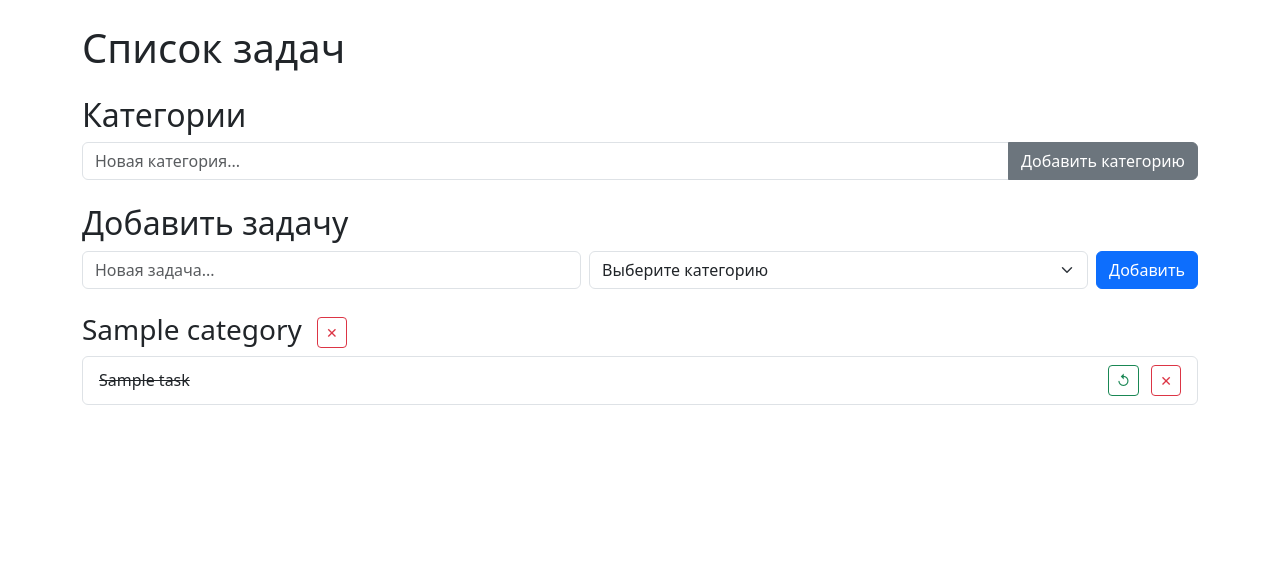
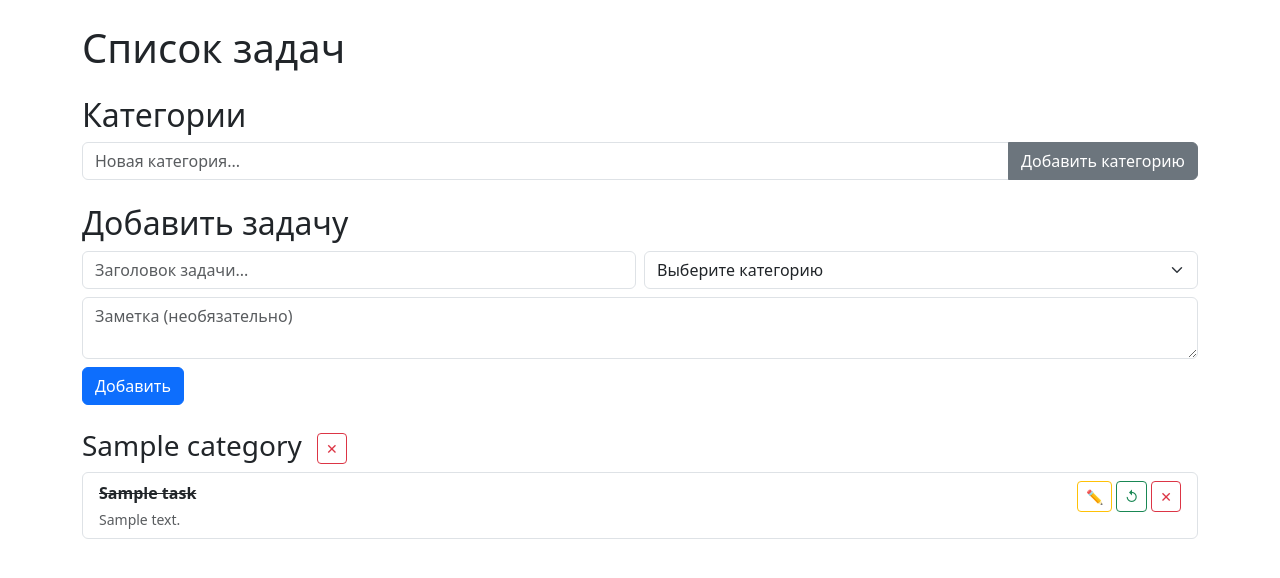
Before and after one commit to bohdanbok/task_schedule, a Flask app: page / in a window 1280 px wide. Shown: the top 578 px of the page. Run offline with Flask 3, Linux system fonts and the light colour scheme; tables that the repository leaves empty hold one stand-in row (values such as "Sample post").

Commit message:
Added Notes

```diff
--- a/app.py
+++ b/app.py
@@ -6,7 +6,7 @@ app.config['SQLALCHEMY_DATABASE_URI'] = 'sqlite:///db.sqlite3'
 app.config['SQLALCHEMY_TRACK_MODIFICATIONS'] = False
 db = SQLAlchemy(app)
 
-# МОДЕЛИ
+# Модели
 class Category(db.Model):
     id = db.Column(db.Integer, primary_key=True)
     name = db.Column(db.String(100), nullable=False)
@@ -15,31 +15,31 @@ class Category(db.Model):
 class Task(db.Model):
     id = db.Column(db.Integer, primary_key=True)
     title = db.Column(db.String(200), nullable=False)
+    note = db.Column(db.Text, nullable=True)
     completed = db.Column(db.Boolean, default=False)
     category_id = db.Column(db.Integer, db.ForeignKey('category.id'), nullable=False)
 
-# СОЗДАНИЕ БД
+# Создание таблиц при первом запуске
 with app.app_context():
     db.create_all()
 
-# ГЛАВНАЯ СТРАНИЦА
+# Главная страница
 @app.route('/')
 def index():
     categories = Category.query.all()
     tasks_by_cat = {cat.id: Task.query.filter_by(category_id=cat.id).all() for cat in categories}
     return render_template('index.html', categories=categories, tasks_by_cat=tasks_by_cat)
 
-# ДОБАВИТЬ КАТЕГОРИЮ
+# Добавление категории
 @app.route('/add_category', methods=['POST'])
 def add_category():
     name = request.form.get('category_name', '').strip()
     if name:
-        category = Category(name=name)
-        db.session.add(category)
+        db.session.add(Category(name=name))
         db.session.commit()
     return redirect(url_for('index'))
 
-# УДАЛИТЬ КАТЕГОРИЮ + ЗАДАЧИ
+# Удаление категории
 @app.route('/delete_category/<int:cat_id>')
 def delete_category(cat_id):
     category = Category.query.get_or_404(cat_id)
@@ -47,18 +47,18 @@ def delete_category(cat_id):
     db.session.commit()
     return redirect(url_for('index'))
 
-# ДОБАВИТЬ ЗАДАЧУ
+# Добавление задачи
 @app.route('/add_task', methods=['POST'])
 def add_task():
     title = request.form.get('title', '').strip()
+    note = request.form.get('note', '').strip()
     category_id = request.form.get('category_id')
     if title and category_id:
-        task = Task(title=title, category_id=int(category_id))
-        db.session.add(task)
+        db.session.add(Task(title=title, note=note, category_id=int(category_id)))
         db.session.commit()
     return redirect(url_for('index'))
 
-# ПЕРЕКЛЮЧИТЬ СТАТУС ЗАДАЧИ
+# Переключение статуса
 @app.route('/toggle_task/<int:task_id>')
 def toggle_task(task_id):
     task = Task.query.get_or_404(task_id)
@@ -66,7 +66,7 @@ def toggle_task(task_id):
     db.session.commit()
     return redirect(url_for('index'))
 
-# УДАЛИТЬ ЗАДАЧУ
+# Удаление задачи
 @app.route('/delete_task/<int:task_id>')
 def delete_task(task_id):
     task = Task.query.get_or_404(task_id)
@@ -74,5 +74,14 @@ def delete_task(task_id):
     db.session.commit()
     return redirect(url_for('index'))
 
+# Редактирование заметки
+@app.route('/edit_note/<int:task_id>', methods=['POST'])
+def edit_note(task_id):
+    new_note = request.form.get('new_note', '').strip()
+    task = Task.query.get_or_404(task_id)
+    task.note = new_note
+    db.session.commit()
+    return redirect(url_for('index'))
+
 if __name__ == '__main__':
     app.run(debug=True, port=5002)
--- a/templates/index.html
+++ b/templates/index.html
@@ -4,6 +4,11 @@
   <meta charset="utf-8">
   <title>Список задач</title>
   <link href="https://cdn.jsdelivr.net/npm/bootstrap@5.3.0/dist/css/bootstrap.min.css" rel="stylesheet">
+  <style>
+    .note-edit-form {
+      display: none;
+    }
+  </style>
 </head>
 <body>
   <div class="container mt-4">
@@ -18,12 +23,12 @@
       </div>
     </form>
 
-    <!-- Задачи -->
+    <!-- Добавление задачи -->
     <h2 class="mt-4">Добавить задачу</h2>
     <form method="post" action="{{ url_for('add_task') }}" class="mb-3">
-      <div class="row g-2">
+      <div class="row g-2 mb-2">
         <div class="col">
-          <input name="title" type="text" class="form-control" placeholder="Новая задача..." required>
+          <input name="title" type="text" class="form-control" placeholder="Заголовок задачи..." required>
         </div>
         <div class="col">
           <select name="category_id" class="form-select" required>
@@ -33,13 +38,12 @@
             {% endfor %}
           </select>
         </div>
-        <div class="col-auto">
-          <button class="btn btn-primary">Добавить</button>
-        </div>
       </div>
+      <textarea name="note" class="form-control mb-2" placeholder="Заметка (необязательно)"></textarea>
+      <button class="btn btn-primary">Добавить</button>
     </form>
 
-    <!-- Вывод задач по категориям -->
+    <!-- Список задач -->
     {% for cat in categories %}
       <h3 class="mt-4">
         {{ cat.name }}
@@ -47,13 +51,34 @@
       </h3>
       <ul class="list-group mb-3">
         {% for task in tasks_by_cat[cat.id] %}
-          <li class="list-group-item d-flex justify-content-between align-items-center">
-            <span class="{{ 'text-decoration-line-through' if task.completed }}">{{ task.title }}</span>
-            <div>
-              <a href="{{ url_for('toggle_task', task_id=task.id) }}" class="btn btn-sm btn-outline-success">
-                {% if task.completed %}↺{% else %}✓{% endif %}
-              </a>
-              <a href="{{ url_for('delete_task', task_id=task.id) }}" class="btn btn-sm btn-outline-danger ms-2">✕</a>
+          <li class="list-group-item">
+            <div class="d-flex justify-content-between">
+              <div style="width: 100%;">
+                <strong class="{{ 'text-decoration-line-through' if task.completed }}">{{ task.title }}</strong>
+
+                <!-- Отображение заметки -->
+                {% if task.note %}
+                  <div id="note-display-{{ task.id }}" class="text-muted small mt-1">{{ task.note }}</div>
+                {% endif %}
+
+                <!-- Форма редактирования заметки -->
+                <form method="post" action="{{ url_for('edit_note', task_id=task.id) }}" class="note-edit-form mt-2" id="note-form-{{ task.id }}">
+                  <div class="input-group input-group-sm">
+                    <input name="new_note" type="text" class="form-control" value="{{ task.note or '' }}">
+                    <button class="btn btn-outline-primary">💾</button>
+                    <button type="button" class="btn btn-outline-secondary" onclick="toggleEdit({{ task.id }}, false)">Отмена</button>
+                  </div>
+                </form>
+              </div>
+
+              <!-- Кнопки действий -->
+              <div class="d-flex align-items-start gap-1 ms-2 flex-shrink-0">
+                <a href="#" onclick="toggleEdit({{ task.id }}, true)" class="btn btn-sm btn-outline-warning">✏</a>
+                <a href="{{ url_for('toggle_task', task_id=task.id) }}" class="btn btn-sm btn-outline-success">
+                  {% if task.completed %}↺{% else %}✓{% endif %}
+                </a>
+                <a href="{{ url_for('delete_task', task_id=task.id) }}" class="btn btn-sm btn-outline-danger">✕</a>
+              </div>
             </div>
           </li>
         {% endfor %}
@@ -63,5 +88,14 @@
       </ul>
     {% endfor %}
   </div>
+
+  <script>
+    function toggleEdit(taskId, show) {
+      const form = document.getElementById('note-form-' + taskId);
+      const display = document.getElementById('note-display-' + taskId);
+      if (form) form.style.display = show ? 'block' : 'none';
+      if (display) display.style.display = show ? 'none' : 'block';
+    }
+  </script>
 </body>
 </html>
```
